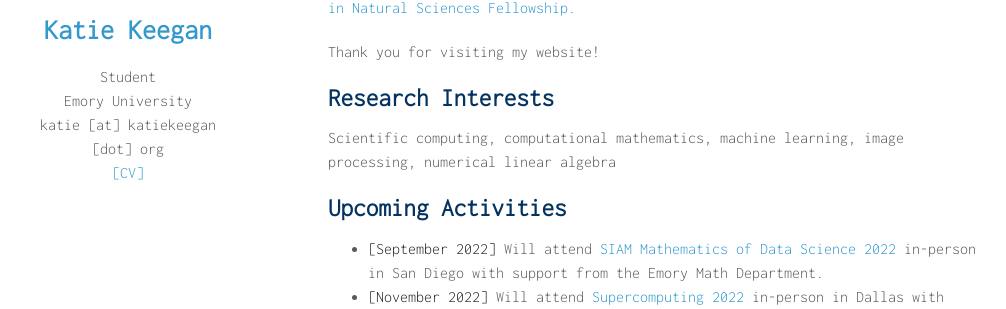
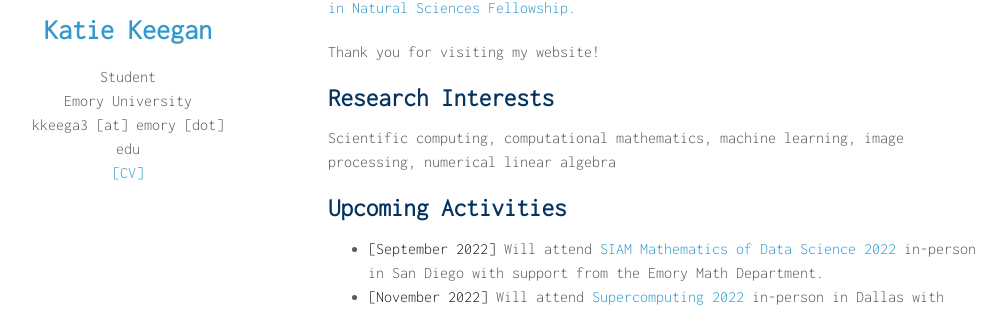
Before and after one commit to katiekeegan/katiekeegan, a Jekyll site: the page built from index.md, in a window 1280 px wide. Shown: the part 205-514 px from the top of the page, without its empty margins (142-1148 px from the left). Built offline with Jekyll 4.4.1, drawn with Linux system fonts in a browser that asks for light colours; nearby versions of some CDN libraries; a style sheet for code colours, icons or effects is not loaded; our own code applies the rules of GitHub Pages for plain Markdown files.

Commit message:
Update _config.yml

```diff
--- a/_config.yml
+++ b/_config.yml
@@ -1,7 +1,7 @@
 title: Katie Keegan
 position: Student
 affiliation: Emory University
-email: katie [at] katiekeegan [dot] org
+email: kkeega3 [at] emory [dot] edu
 keywords: minimal academic
 google_scholar: https://scholar.google.com/citations?view_op=list_works&hl=en&user=Unt8icQAAAAJ&gmla=AJsN-F6-N_0AUGZRnUUnfHb_nw5xJxWL9XhzIX1SmkEGzaccIQroXiHGRh1NkrRIsmmXVwLi8AjGD3VUc5Xqz1O91JiNoTOYjIsgw7bSrzKy_cFIvly9d7tmD2cE6_v2hnovAsDJU6w9#
 github_link: https://github.com/katiekeegan
```
